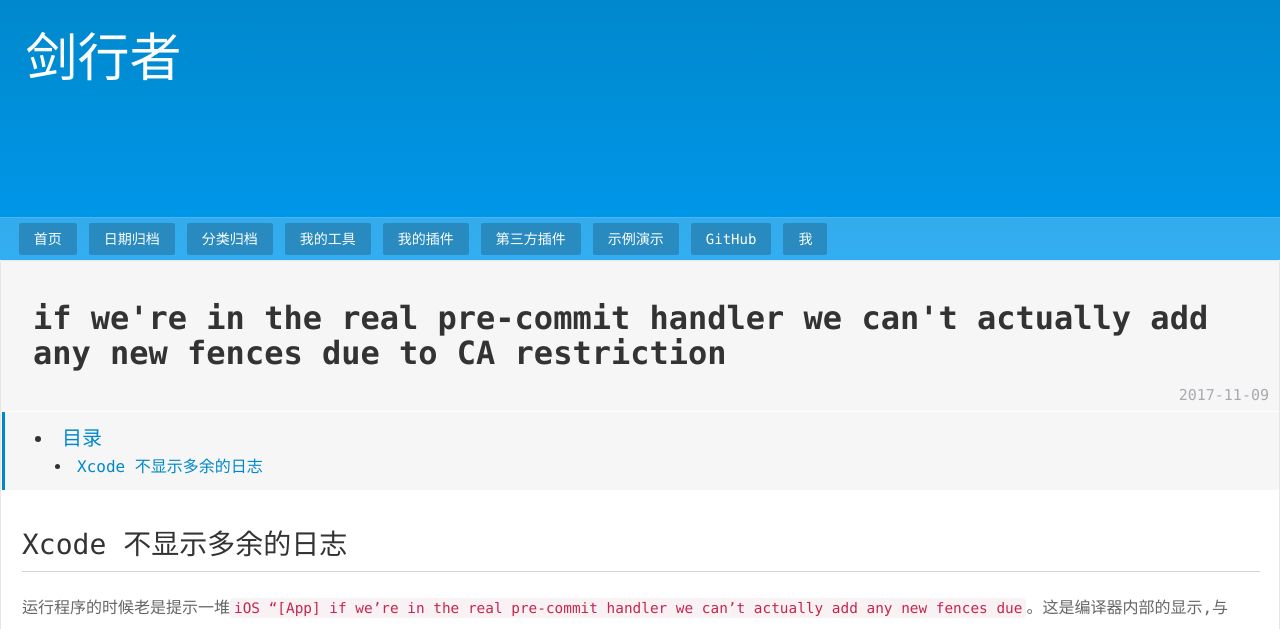
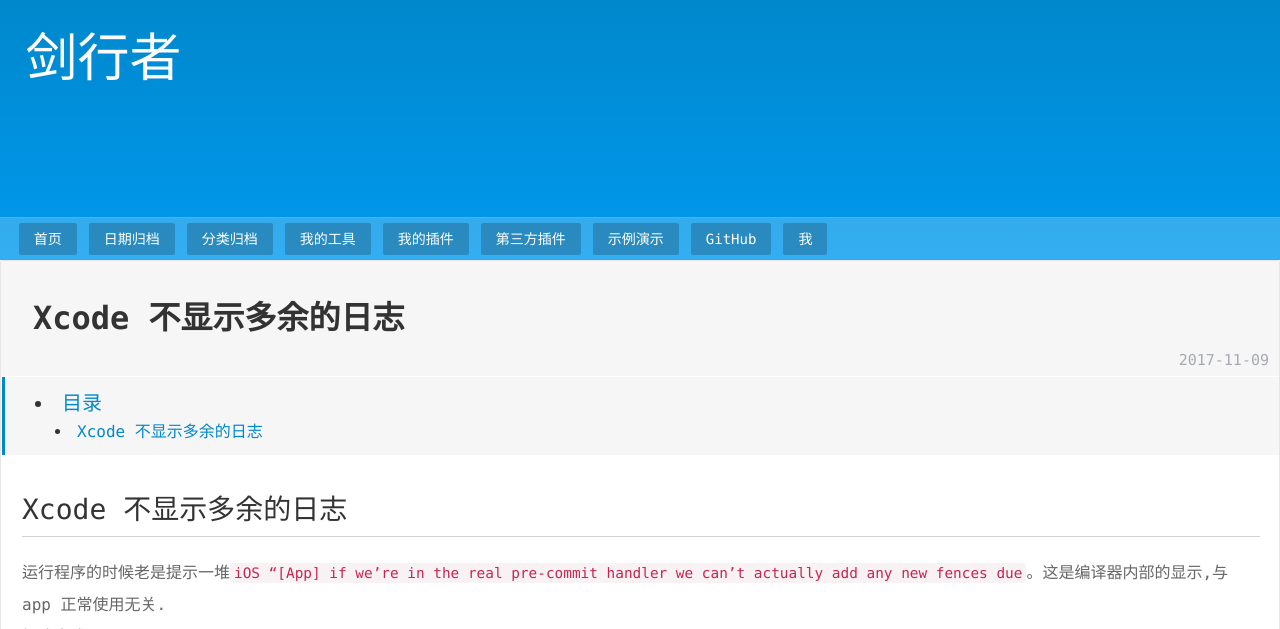
Before and after one commit to psvmc/myblog_jekyll, a Jekyll site: the page built from _posts/2017-11-09-ios-log-clear.md, in a window 1280 px wide and 900 px high, cut to the strip 0-629 px from the top of the window. Built offline with Jekyll 4.4.1, drawn with Linux system fonts in a browser that asks for light colours; comment, search, counter and statistics services are not loaded.

Commit message:
文章更新

```diff
--- a/_posts/2017-11-09-ios-log-clear.md
+++ b/_posts/2017-11-09-ios-log-clear.md
@@ -1,7 +1,7 @@
 ---
 
 layout: post
-title: if we're in the real pre-commit handler we can't actually add any new fences due to CA restriction
+title: Xcode 不显示多余的日志
 description: if we're in the real pre-commit handler we can't actually add any new fences due to CA restriction
 keywords: ios
 category: ios
```
